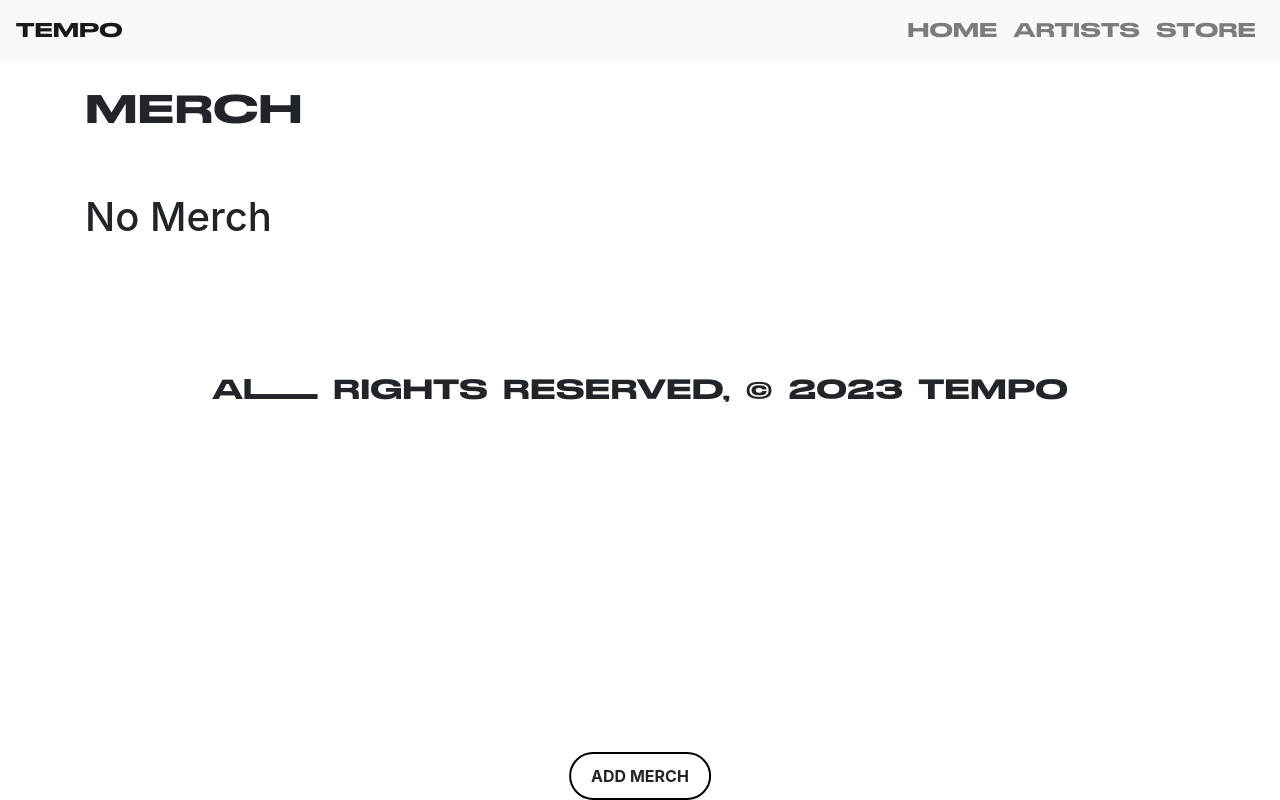
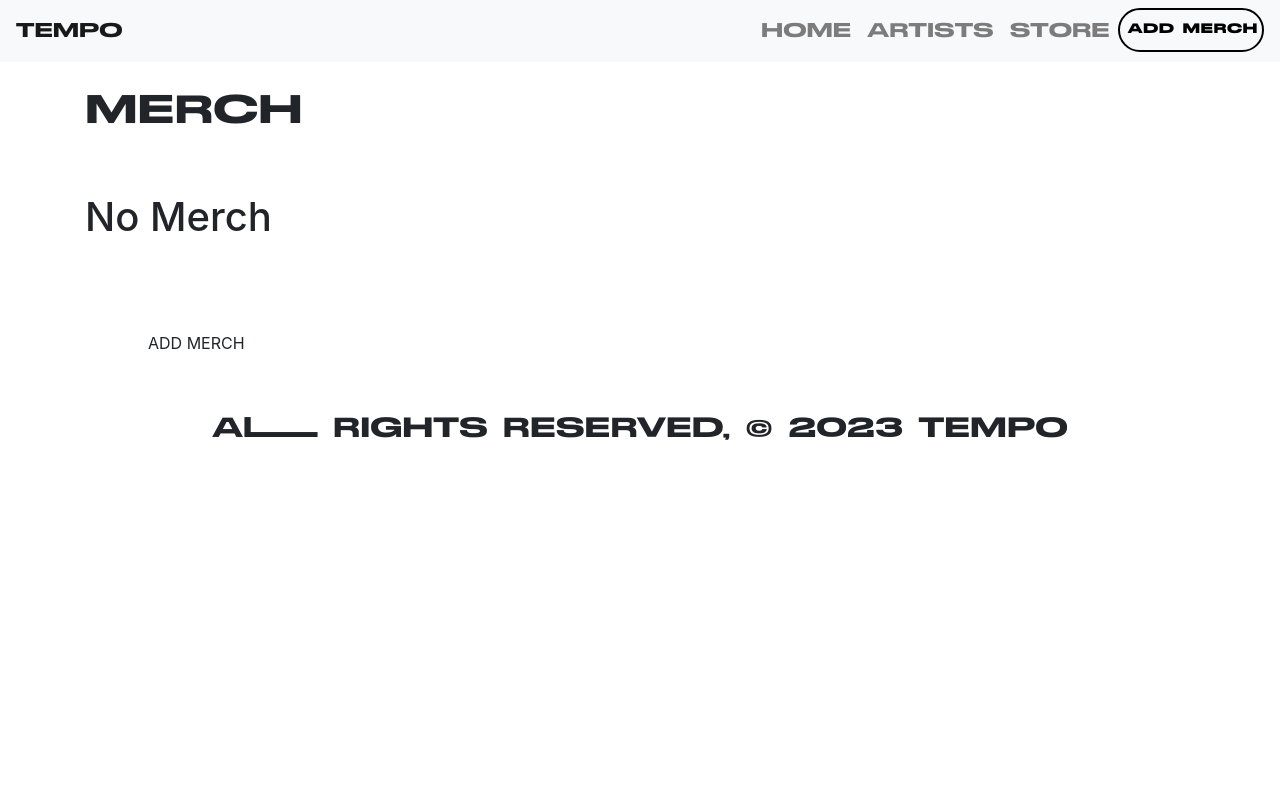
Before and after one commit to Cassandra-Samonte/Tempo, a Django app: page /merch/ in a window 1280 px wide. Run offline with Django 4.2, Linux system fonts and the light colour scheme; data that the repository does not hold is empty; some libraries are stand-ins or nearby versions.

Commit message:
moved add merch button to navbar

```diff
--- a/tempo_project/tempo_app/static/css/merch-index.css
+++ b/tempo_project/tempo_app/static/css/merch-index.css
@@ -29,18 +29,16 @@ h1 {
   padding: 25px 0px 25px 0px;
 }
 
-.btn {
+.merch-btn {
   border: 2px solid black;
   background-color: transparent;
   border-radius: 40px;
-  padding: 10px 20px;
+  padding: 10px;
   text-transform: uppercase;
   font-weight: bold;
-  position: absolute;
-  left: 50%;
-  transform: translateX(-50%);
-  position: fixed;
-  bottom: 0;
+  letter-spacing: -3px;
+  font-size: 13px;
+  color: black !important;
 }
 
 .button-container {
--- a/tempo_project/tempo_app/templates/merch/merch.html
+++ b/tempo_project/tempo_app/templates/merch/merch.html
@@ -29,6 +29,9 @@
             </li>
             <li class="nav-item">
               <a class="nav-link" href="{% url 'merch' %}">Store</a>
+            </li>
+            <li class="nav-item">
+              <a class="nav-link merch-btn" href="{% url 'merch_create' %}">A d d &nbsp; M e r c h</a>
             </li>
           </ul>
         </div>
--- a/tempo_project/tempo_app/templates/merch/merch_detail.html
+++ b/tempo_project/tempo_app/templates/merch/merch_detail.html
@@ -27,6 +27,9 @@
             </li>
             <li class="nav-item">
               <a class="nav-link" href="{% url 'merch' %}">Store</a>
+            </li>
+            <li class="nav-item">
+              <a class="nav-link merch-btn" href="{% url 'merch_create' %}">A d d &nbsp; M e r c h</a>
             </li>
           </ul>
         </div>
```
Also changed, not shown: tempo_project/tempo_app/static/css/merch-detail.css (+12 -0 lines). Lines whose indentation alone changed are shown as unchanged.
